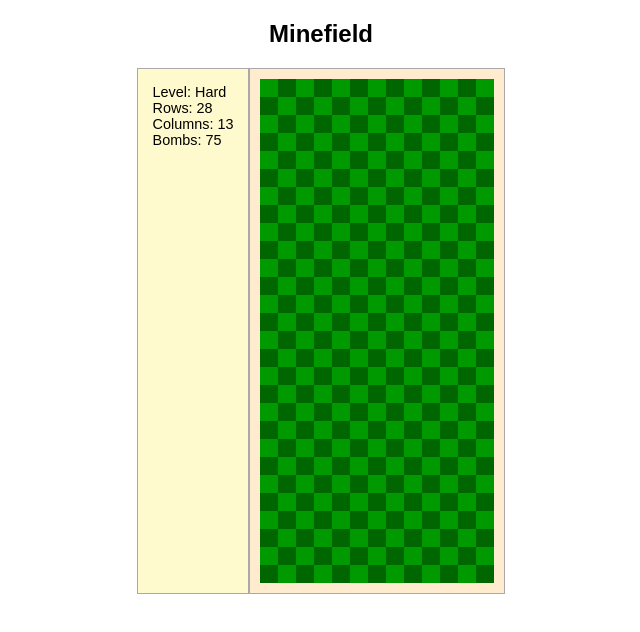
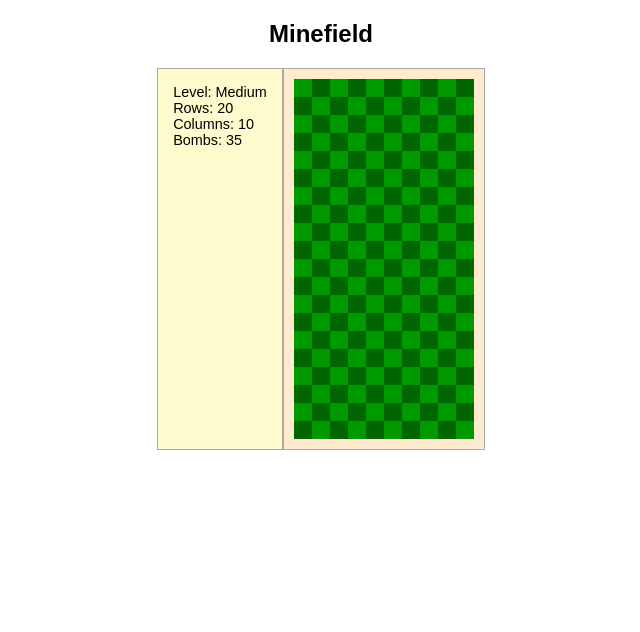
Before and after one commit to ericmilaneze/minefield, a React (Create React App) app: page / in a window 1280 px wide. Shown: the top 632 px of the page, without its empty margins (319-959 px from the left). Built offline with nearby package versions, Linux system fonts and the light colour scheme.

Commit message:
Flag using right click.

```diff
--- a/src/Minefield/index.js
+++ b/src/Minefield/index.js
@@ -4,7 +4,7 @@ import minefield from './minefield-game/minefield';
 
 import './index.scss';
 
-const levelName = 'Hard';
+const levelName = 'Medium';
 let minefieldGame;
 
 export default function Minefield() {
@@ -29,11 +29,15 @@ export default function Minefield() {
     }
 
     function squareClick(square) {
-        if (!minefieldGame.isFinished) {
-            minefieldGame.show(square);
-            setGame(minefieldGame);
-            setVersion(version + 1);
-        }
+        minefieldGame.show(square);
+        setGame(minefieldGame);
+        setVersion(version + 1);
+    }
+
+    function squareRightClick(evt, square) {
+        evt.preventDefault();
+        square.toggleFlag();
+        setVersion(version + 1);
     }
 
     const { rows: rowsQty, columns, bombs } = level;
@@ -69,9 +73,11 @@ export default function Minefield() {
                                     ${square.showingResult ? 'showing' : 'not-showing'}
                                 `}
                                 onClick={() => squareClick(square)}
+                                onContextMenu={evt => squareRightClick(evt, square)}
                             >
                                 {square.showingResult && !square.hasBomb && square.getNumberOfNeighborsWithBombs()}
                                 {square.showingResult && square.hasBomb && 'B'}
+                                {square.hasFlag && 'F'}
                             </div>
                         ))}
                     </div>
--- a/src/Minefield/index.scss
+++ b/src/Minefield/index.scss
@@ -53,7 +53,7 @@ section.campo-minado {
                     }
 
                     &.showing {
-                        background-color: rgb(184, 212, 240);
+                        background-color: rgb(131, 151, 172);
                     }
 
                     &:hover {
--- a/src/Minefield/minefield-game/minefield.js
+++ b/src/Minefield/minefield-game/minefield.js
@@ -43,11 +43,13 @@ export default class minefield {
     }
 
     show(square) {
-        this.hasStarted = true;
-        square.show();
+        if (!this.isFinished && !square.hasFlag) {
+            this.hasStarted = true;
+            square.show();
 
-        if (square.hasBomb) {
-            this.isFinished = true;
+            if (square.hasBomb) {
+                this.isFinished = true;
+            }
         }
     }
 
@@ -85,5 +87,4 @@ export default class minefield {
 
         return s;
     }
-
 };
--- a/src/Minefield/minefield-game/square.js
+++ b/src/Minefield/minefield-game/square.js
@@ -3,6 +3,7 @@ export default class square {
         this.row = row;
         this.hasBomb = false;
         this.showingResult = false;
+        this.hasFlag = false;
     }
 
     setRow(row, squareIndexInMinefield) {
@@ -56,13 +57,19 @@ export default class square {
     }
 
     show() {
-        this.showingResult = true;
+        if (!square.hasFlag) {
+            this.showingResult = true;
+        }
     }
 
     isEven() {
         return this.address.squareIndexInMinefield % 2 === 0;
     }
 
+    toggleFlag() {
+        this.hasFlag = !this.hasFlag && !this.showingResult;
+    }
+
     putBomb() {
         this.hasBomb = true;
     }
```
